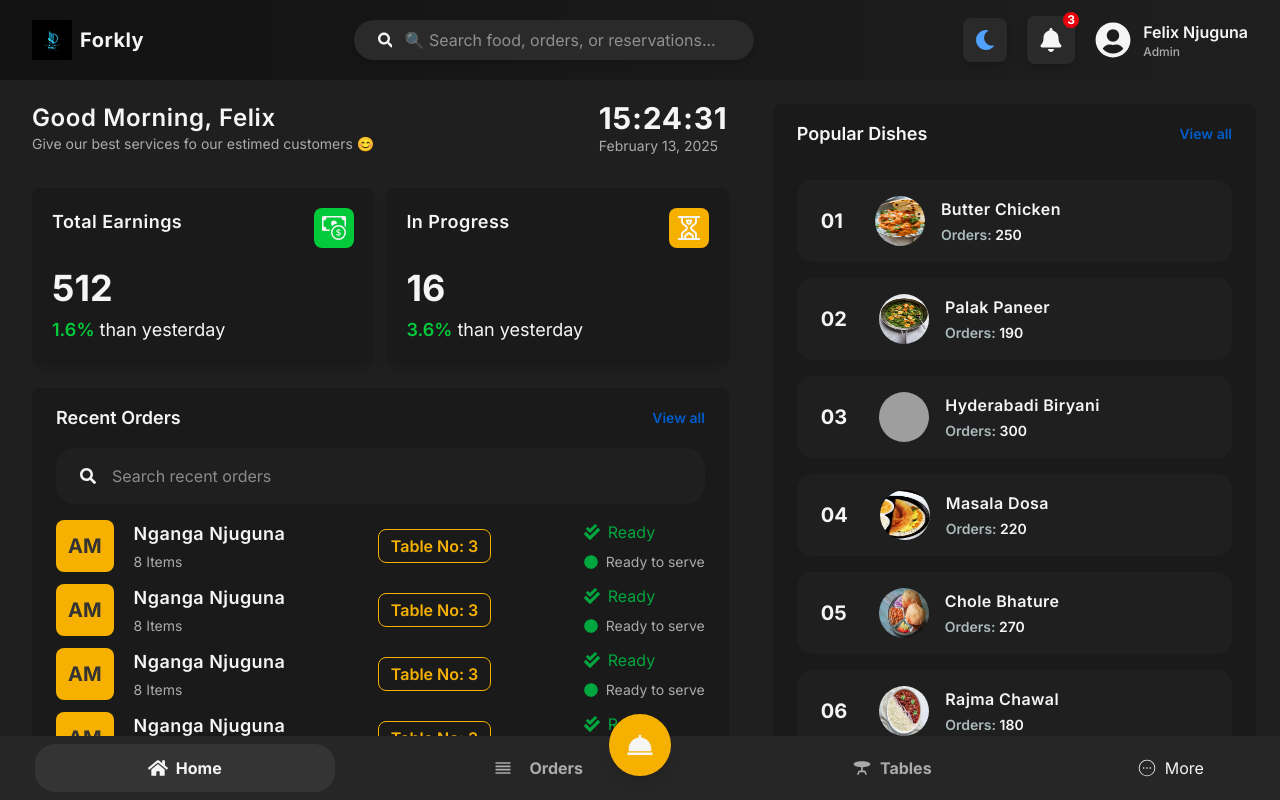
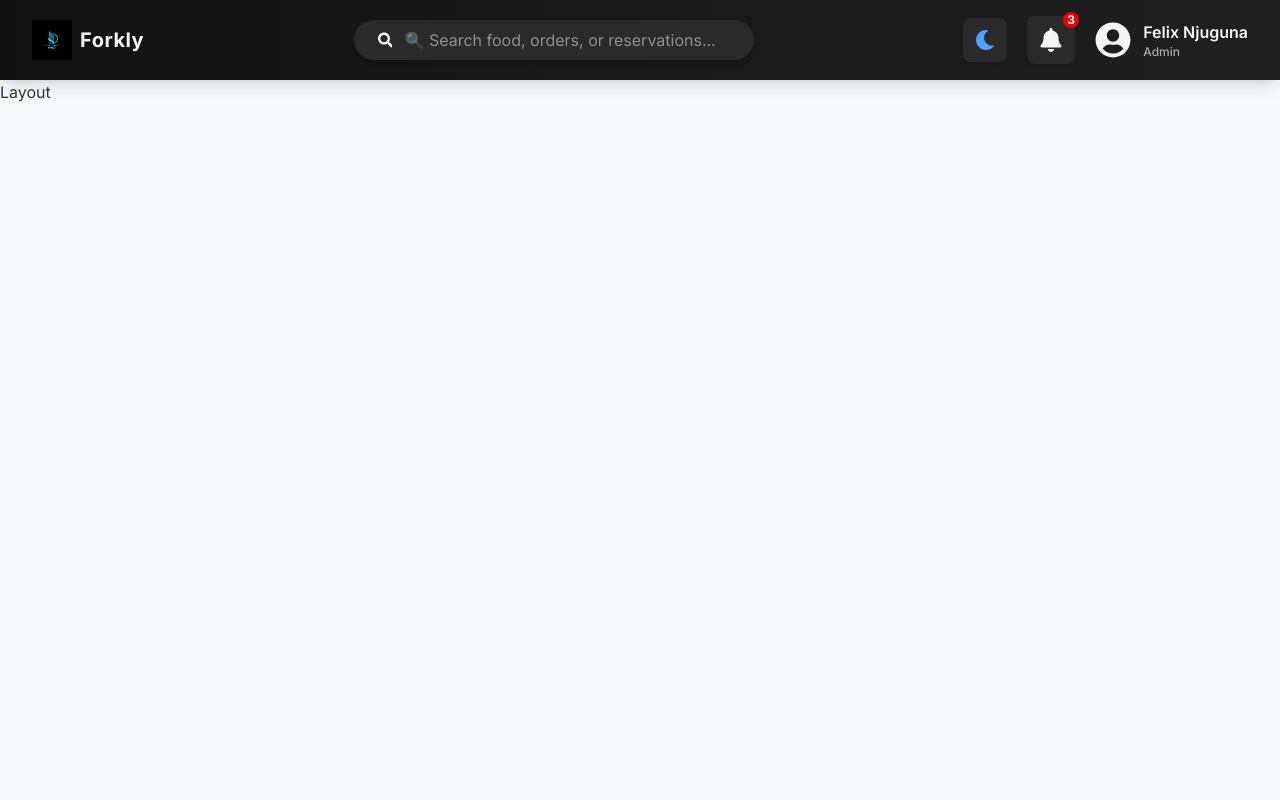
Before and after one commit to FlxBot001/pos_system, a React (Vite) app: page / in a window 1280 px wide. Built offline with nearby package versions, Linux system fonts and the light colour scheme; grey boxes are pictures that could not be loaded.

Commit message:
Updated layout and dashboard files

```diff
--- a/package.json
+++ b/package.json
@@ -15,6 +15,7 @@
     "@tanstack/react-query": "^5.66.0",
     "axios": "^1.7.9",
     "bcryptjs": "^3.0.0",
+    "clsx": "^2.1.1",
     "jsonwebtoken": "^9.0.2",
     "lucide-react": "^0.475.0",
     "nodemailer": "^6.10.0",
@@ -26,6 +27,7 @@
     "react-redux": "^9.2.0",
     "react-router-dom": "^7.1.5",
     "react-transition-group": "^4.4.5",
+    "tailwind-merge": "^3.0.1",
     "tailwind-scrollbar-hide": "^2.0.0",
     "zustand": "^5.0.3"
   },
--- a/src/App.jsx
+++ b/src/App.jsx
@@ -6,6 +6,10 @@ import { Home, Auth, Orders, Menu, Rooms, More } from "./pages";
 import Header from "./components/shared/Header";
 import Tables from "./pages/Tables";
 import { ThemeProvider } from "./contexts/theme-context";
+
+// Dashboard
+import Layout from "./routes/layout";
+import DashboardPage from "./routes/dashboard/page";
 
 
 function MLayout({ children }) {
@@ -25,7 +29,13 @@ const router = createBrowserRouter([
   {
     path: "/",
     element: <MLayout>
-      <Home />
+      <Layout />
+    </MLayout>,
+  },
+  {
+    path: "/",
+    element: <MLayout>
+      <DashboardPage />
     </MLayout>,
   },
   {
--- a/src/routes/dashboard/page.jsx
+++ b/src/routes/dashboard/page.jsx
@@ -0,0 +1,11 @@
+// eslint-disable-next-line no-unused-vars
+import React from 'react';
+
+const DashboardPage = () => {
+  return (
+    <div>DashboardPage</div>
+  )
+}
+
+
+export default DashboardPage;
--- /dev/null
+++ b/src/utils/cn.js
@@ -0,0 +1,8 @@
+import { clsx } from "clsx";
+import { twMerge } from "tailwind-merge";
+
+export function cn(...inputs) {
+    return twMerge(
+        clsx(inputs)
+    );
+}
```
Also changed, not shown: 1 other file (tests, documents, lock files or other folders).
